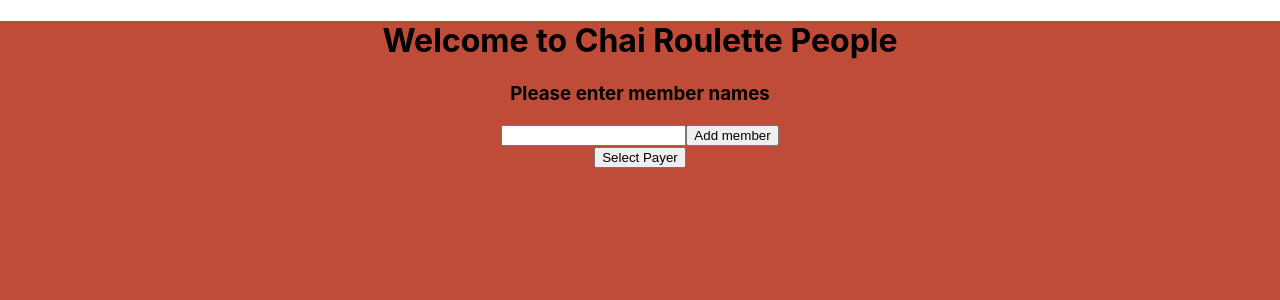
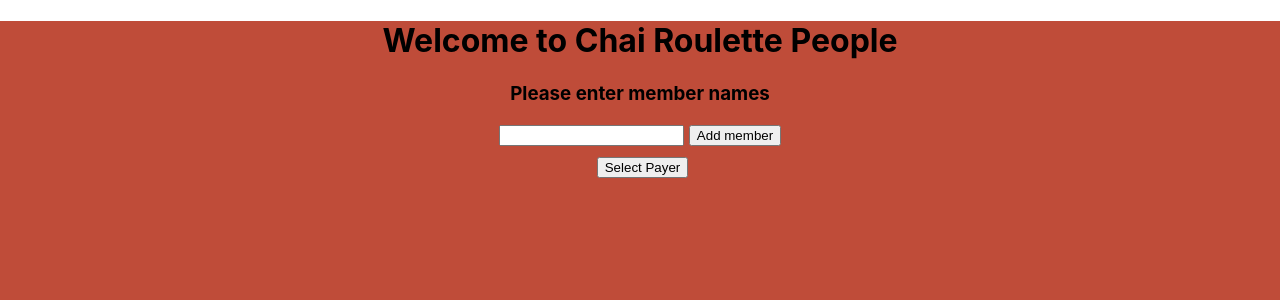
Before and after one commit to icecreamdroid/chai-roulette, a Next.js app: page / in a window 1280 px wide. Shown: the top 300 px of the page. Built offline with nearby package versions, Linux system fonts and the light colour scheme.

Commit message:
added css Classes

```diff
--- a/components/Roulette.js
+++ b/components/Roulette.js
@@ -52,7 +52,7 @@ export const Roulette = () => {
         <button type="submit">Add member</button>
       </form>
       {memberList.length > 0 && <div className={[styles.center, styles.memberInfo].join(' ')}>Currently added members are <ol> {memberList.map(el => { return <li key={el}>{el}</li> })} </ol> </div>}
-      <div className={styles.center}><button onClick={handleClick}>Select Payer</button></div>
+      <div className={`${styles.center} ${styles.payer}`}><button onClick={handleClick}>Select Payer</button></div>
       {/* {winner && <h1 className={styles.title}>Congrats {winner}, pay up now</h1>} */}
 
       {winner && <Spinner onReveal={onReveal} on={on} names={memberList} winner={winner}></Spinner>}
--- a/styles/Roulette.module.css
+++ b/styles/Roulette.module.css
@@ -5,6 +5,12 @@
     width: fit-content;
     margin-left: auto;
     margin-right: auto;
+}
+.center button{
+    margin-left: 5px;
+}
+.payer{
+    margin-top: 10px;
 }
 .memberInfo{
     font-weight: 600;
```
